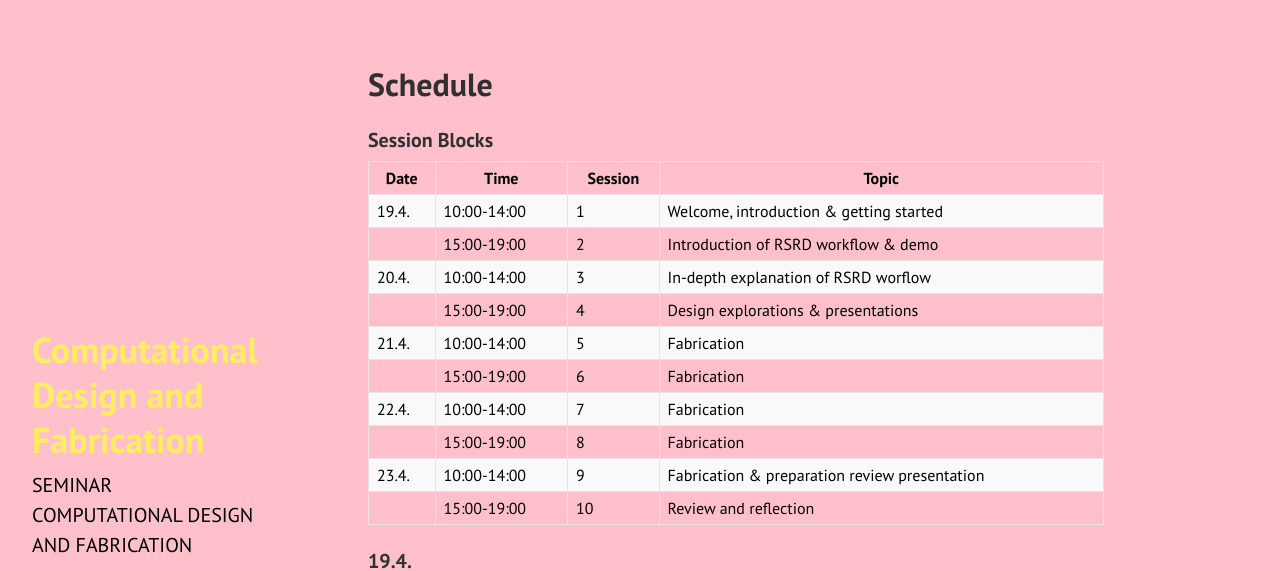
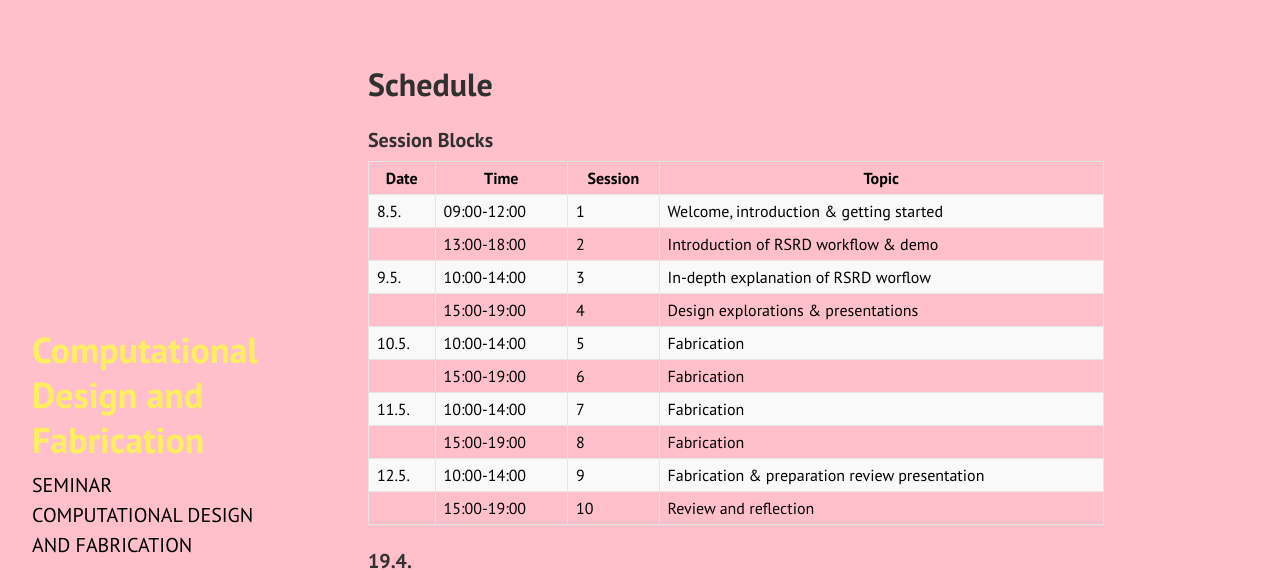
Before and after one commit to jckenny59/cdf_2023, a Jekyll site: the page built from docs/schedule.md, in a window 1280 px wide and 900 px high. Shown: the top 571 px of the window. Built offline with Jekyll 4.4.1, drawn with Linux system fonts in a browser that asks for light colours; Markdown is read by kramdown in place of the engine named in the settings.

Commit message:
update pages

```diff
--- a/docs/schedule.md
+++ b/docs/schedule.md
@@ -7,15 +7,15 @@ title: Schedule
 
 | Date  | Time        | Session | Topic |
 |-------|-------------|---------|--------|
-| 19.4. | 10:00-14:00 | 1       |  Welcome, introduction & getting started    |
-|       | 15:00-19:00 | 2       |  Introduction of RSRD workflow & demo     |
-| 20.4. | 10:00-14:00 | 3       |  In-depth explanation of RSRD worflow   |
+|  8.5. | 09:00-12:00 | 1       |  Welcome, introduction & getting started    |
+|       | 13:00-18:00 | 2       |  Introduction of RSRD workflow & demo     |
+|  9.5. | 10:00-14:00 | 3       |  In-depth explanation of RSRD worflow   |
 |       | 15:00-19:00 | 4       |  Design explorations & presentations     |
-| 21.4. | 10:00-14:00 | 5       |  Fabrication     |
+| 10.5. | 10:00-14:00 | 5       |  Fabrication     |
 |       | 15:00-19:00 | 6       |  Fabrication     |
-| 22.4. | 10:00-14:00 | 7       |  Fabrication      |
+| 11.5. | 10:00-14:00 | 7       |  Fabrication      |
 |       | 15:00-19:00 | 8       |  Fabrication      |
-| 23.4. | 10:00-14:00 | 9       |  Fabrication & preparation review presentation      |
+| 12.5. | 10:00-14:00 | 9       |  Fabrication & preparation review presentation      |
 |       | 15:00-19:00 | 10      |  Review and reflection     |
 
 
```
Also changed, not shown: docs/method.md (line endings or trailing spaces).
